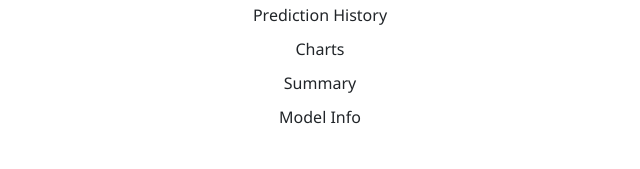
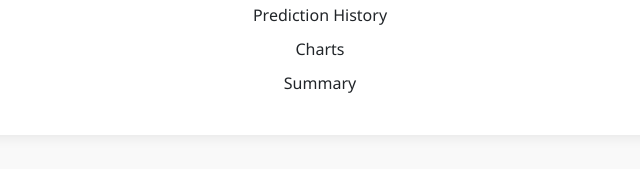
Before and after one commit to saniya3012168/enersense, a Flask app: page / in a window 1280 px wide. Shown: the part 647-816 px from the top of the page, without its empty margins (320-960 px from the left). After the commit the page ends 740 px from the top, so only its background shows below. Run offline with Flask 3, Linux system fonts and the light colour scheme.

Commit message:
Update index.html

```diff
--- a/templates/index.html
+++ b/templates/index.html
@@ -79,7 +79,6 @@
       <a href="/history" class="btn btn-outline-secondary nav-link">Prediction History</a>
       <a href="/charts" class="btn btn-outline-secondary nav-link">Charts</a>
       <a href="/summary" class="btn btn-outline-secondary nav-link">Summary</a>
-      <a href="/model-info" class="btn btn-outline-secondary nav-link">Model Info</a>
     </div>
   </div>
 
```
